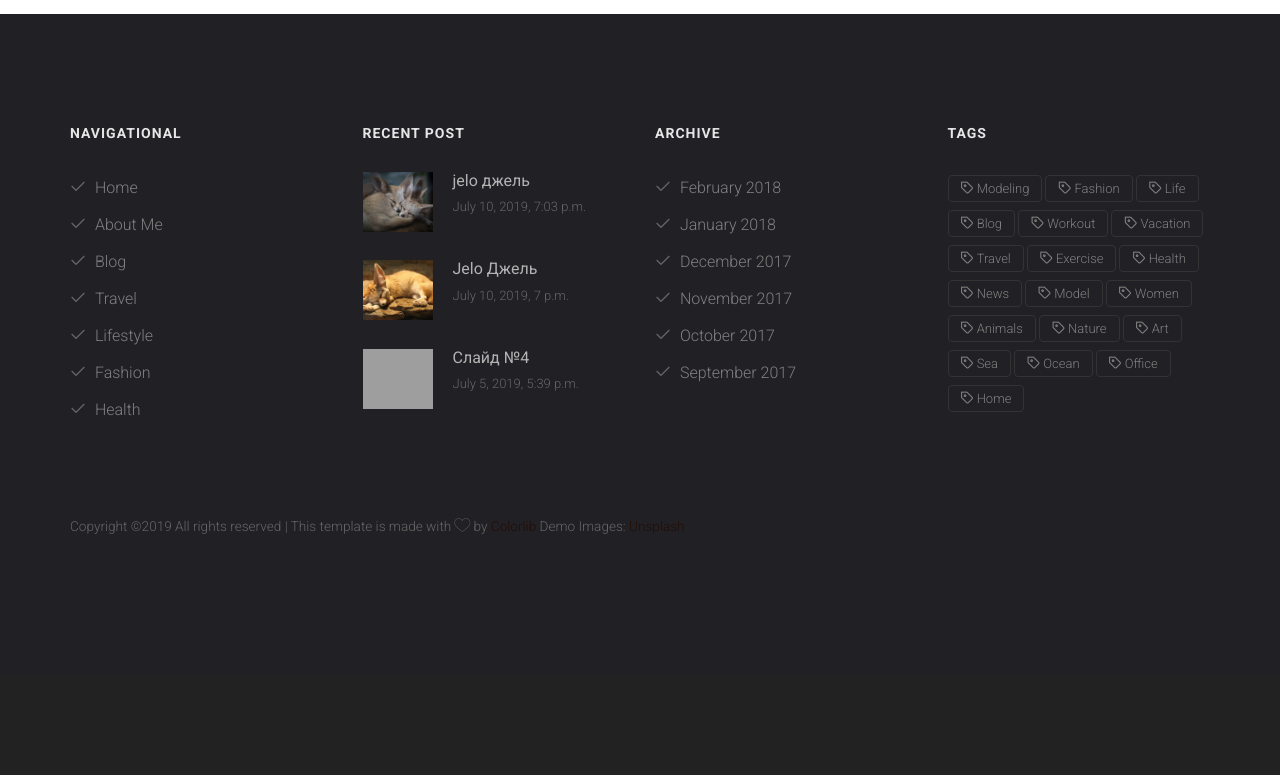
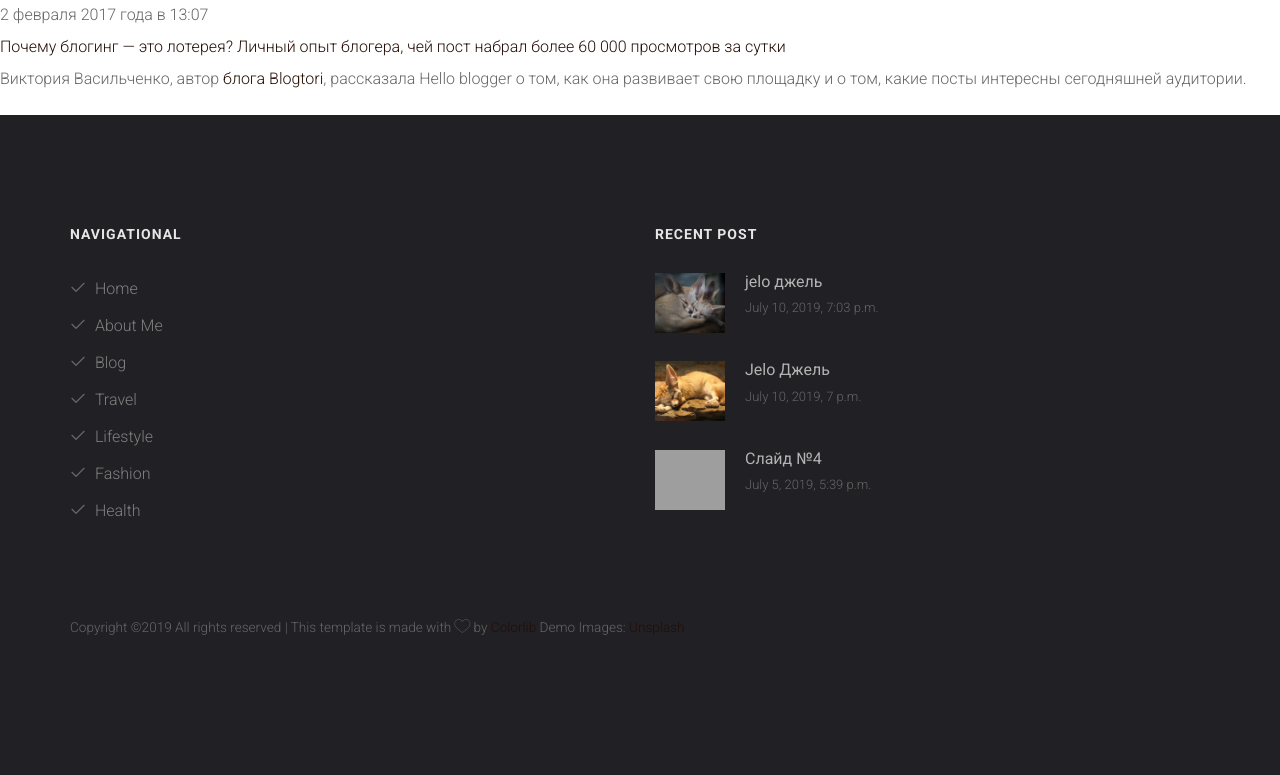
Before and after one commit to Denis-Gerashchenko/blog, a Django app: page /test/ in a window 1280 px wide. Shown: the part 401-1176 px from the top of the page. Before the commit the page ends 935 px from the top, so only its background shows below. Run offline with Django 3.2, Linux system fonts and the light colour scheme; data comes from the database, SQL or seed files in the repository; both versions use the stored data as it was after the commit; some libraries are stand-ins or nearby versions; some web fonts are replaced; grey boxes are pictures that could not be loaded.

Commit message:
done replies

```diff
--- a/posts/models.py
+++ b/posts/models.py
@@ -92,7 +92,6 @@ class UserProfile(models.Model):
             'username': self.user.username
         })
 
-
 class Comment(models.Model):
     user = models.ForeignKey(User, on_delete=models.CASCADE)
     timestamp = models.DateTimeField(auto_now_add=True)
--- a/posts/views.py
+++ b/posts/views.py
@@ -38,10 +38,11 @@ def search(request):
         queryset = post_list.filter(
             Q(title__icontains=query) |
             Q(overview__icontains=query)
-            ).distinct()
+        ).distinct()
     context = {
         'queryset': queryset,
         'recent': recent,
+        'query': query,
     }
     return render(request, 'search_results.html', context)
 
@@ -219,10 +220,12 @@ class TestView(View):
 
     def get(self, request, *args, **kwargs):
         recent = Post.objects.order_by('-timestamp')[0:3]
+        al = [0, 1, 2, 3, 4]
         form = TestForm
         context = {
             'recent': recent,
             'form': form,
+            'al': al,
         }
         return render(request, self.template_name, context)
 
--- a/templates/footer.html
+++ b/templates/footer.html
@@ -2,7 +2,7 @@
 		<footer id="colorlib-footer" role="contentinfo">
 			<div class="container">
 				<div class="row row-pb-md">
-					<div class="col-md-3">
+					<div class="col-md-6">
 						<h2>Navigational</h2>
 						<p>
 							<ul class="colorlib-footer-links">
@@ -16,7 +16,7 @@
 							</ul>
 						</p>
 					</div>
-					<div class="col-md-3">
+					<div class="col-md-6">
 						<h2>Recent Post</h2>
 						{% for obj in recent %}
 						<div class="f-blog">
@@ -30,44 +30,7 @@
 						{% endfor %}
 						<!---->
 					</div>
-					<div class="col-md-3">
-						<h2>Archive</h2>
-						<p>
-							<ul class="colorlib-footer-links">
-								<li><a href="#"><i class="icon-check"></i> February 2018</a></li>
-								<li><a href="#"><i class="icon-check"></i> January 2018</a></li>
-								<li><a href="#"><i class="icon-check"></i> December 2017</a></li>
-								<li><a href="#"><i class="icon-check"></i> November 2017</a></li>
-								<li><a href="#"><i class="icon-check"></i> October 2017</a></li>
-								<li><a href="#"><i class="icon-check"></i> September 2017</a></li>
-							</ul>
-						</p>
 					</div>
-					<div class="col-md-3">
-						<h2>Tags</h2>
-						<p class="tags">
-							<span><a href="#"><i class="icon-tag"></i> Modeling</a></span>
-							<span><a href="#"><i class="icon-tag"></i> Fashion</a></span>
-							<span><a href="#"><i class="icon-tag"></i> Life</a></span>
-							<span><a href="#"><i class="icon-tag"></i> Blog</a></span>
-							<span><a href="#"><i class="icon-tag"></i> Workout</a></span>
-							<span><a href="#"><i class="icon-tag"></i> Vacation</a></span>
-							<span><a href="#"><i class="icon-tag"></i> Travel</a></span>
-							<span><a href="#"><i class="icon-tag"></i> Exercise</a></span>
-							<span><a href="#"><i class="icon-tag"></i> Health</a></span>
-							<span><a href="#"><i class="icon-tag"></i> News</a></span>
-							<span><a href="#"><i class="icon-tag"></i> Model</a></span>
-							<span><a href="#"><i class="icon-tag"></i> Women</a></span>
-							<span><a href="#"><i class="icon-tag"></i> Animals</a></span>
-							<span><a href="#"><i class="icon-tag"></i> Nature</a></span>
-							<span><a href="#"><i class="icon-tag"></i> Art</a></span>
-							<span><a href="#"><i class="icon-tag"></i> Sea</a></span>
-							<span><a href="#"><i class="icon-tag"></i> Ocean</a></span>
-							<span><a href="#"><i class="icon-tag"></i> Office</a></span>
-							<span><a href="#"><i class="icon-tag"></i> Home</a></span>
-						</p>
-					</div>
-				</div>
 				<div class="row">
 					<div class="col-md-12">
 						<p>
--- a/templates/head.html
+++ b/templates/head.html
@@ -52,6 +52,7 @@
 	<!--[if lt IE 9]>
 	<script src="{% static 'js/respond.min.js' %}"></script>
 	<![endif]-->
+
 	</head>
 	<body>
 
--- a/templates/test.html
+++ b/templates/test.html
@@ -3,30 +3,13 @@
 {% load crispy_forms_tags %}
 
 {% block content %}
-<script type="text/javascript">
-function myFunction() {
-  var x = document.getElementById("myDIV");
-  if (x.style.display === "none") {
-    x.style.display = "block";
-  } else {
-    x.style.display = "none";
-  }
-}
-</script>
-         <div id="colorlib-container">
-			<div class="container">
-                <div class="col-sm-8">
-                <h2>Test</h2>
-                    <button onclick="myFunction()">Click Me</button>
-                <div id="myDIV" style="display:none" class="form-group">
-                    <form action="." method="POST">
-                        {% csrf_token %}
-						<!--<input type="text" name="jjjjj" class="form-control text-center" id="jjjjj" placeholder="Введите jjjj">-->
-						<input type="hidden" name="jjjjj" value="Получилось">
-                        <button type="submit" class="btn btn-primary">Subscribe</button>
-                    </form>
-                </div>
-                </div>
-            </div>
-        </div>
+<div class="item">
+    <a class="thumb" href="/journal/lichnyj-opyt-blogera/">
+    <img src="/upload/cache/6a/4b/6a4be09ea7a6328b96d38f5acf866580.jpg" alt=""/></a>
+    <div class="txt">
+    <div class="meta">2 февраля 2017 года в 13:07</div>
+    <a class="title" href="/journal/lichnyj-opyt-blogera/">Почему блогинг — это лотерея? Личный опыт блогера, чей пост набрал более 60 000 просмотров за сутки</a>
+    <p>Виктория Васильченко, автор <a href="https://blogtori.wordpress.com/" target="_blank">блога Blogtori</a>, рассказала Hello blogger о том, как она развивает свою площадку и о том, какие посты интересны сегодняшней аудитории.</p>
+</div>
+</div>
 {% endblock content %}
```
Also changed, not shown: templates/search_results.html (+10 -1 lines), templates/single.html (+18 -4 lines), db.sqlite3, media_root/Foxes_Fennec_fox_Two_Sleep_518827_3840x2400.jpg (added), media_root/lisitsa-fenek-spyashhaya-na-kamne.jpg (added), 1 other file.
